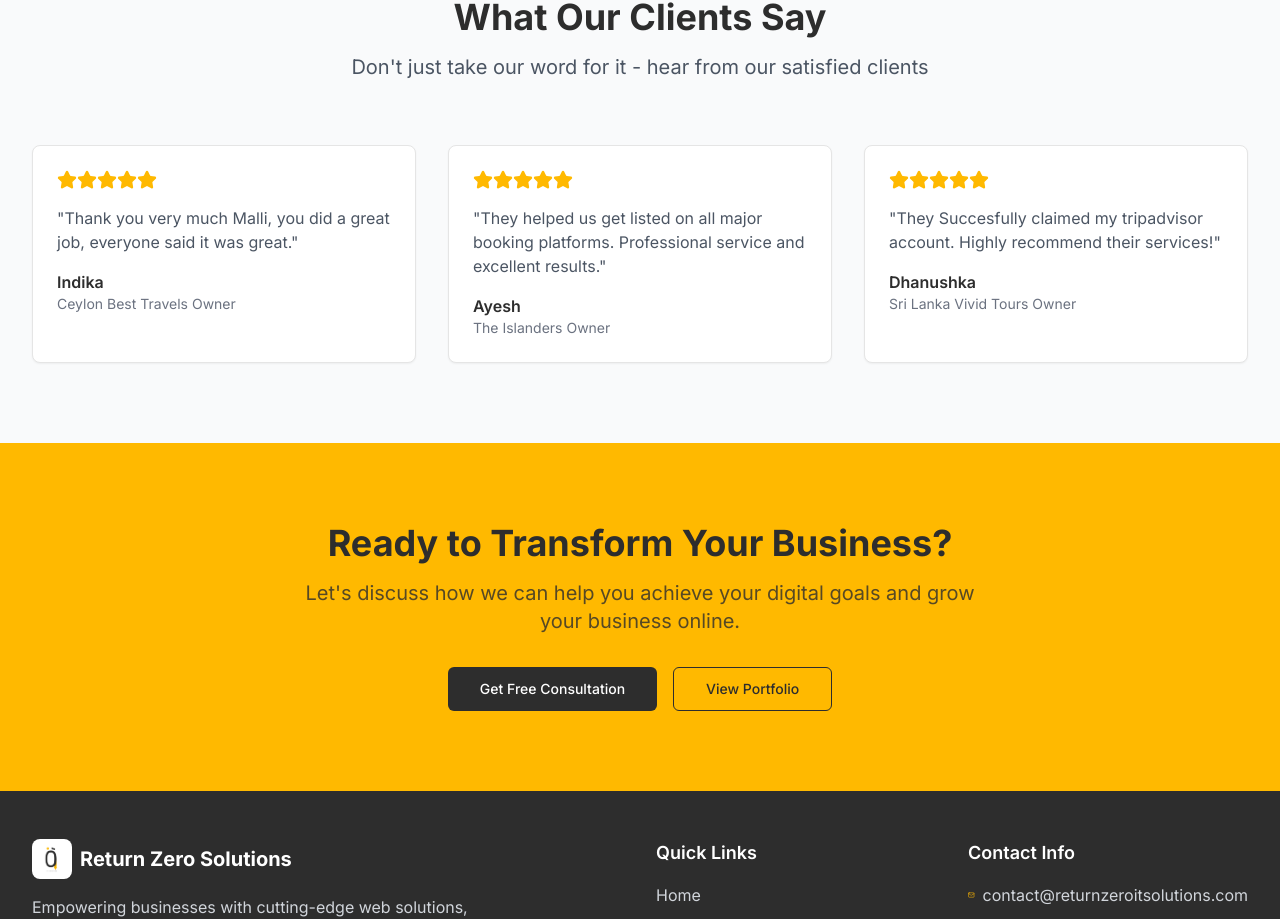
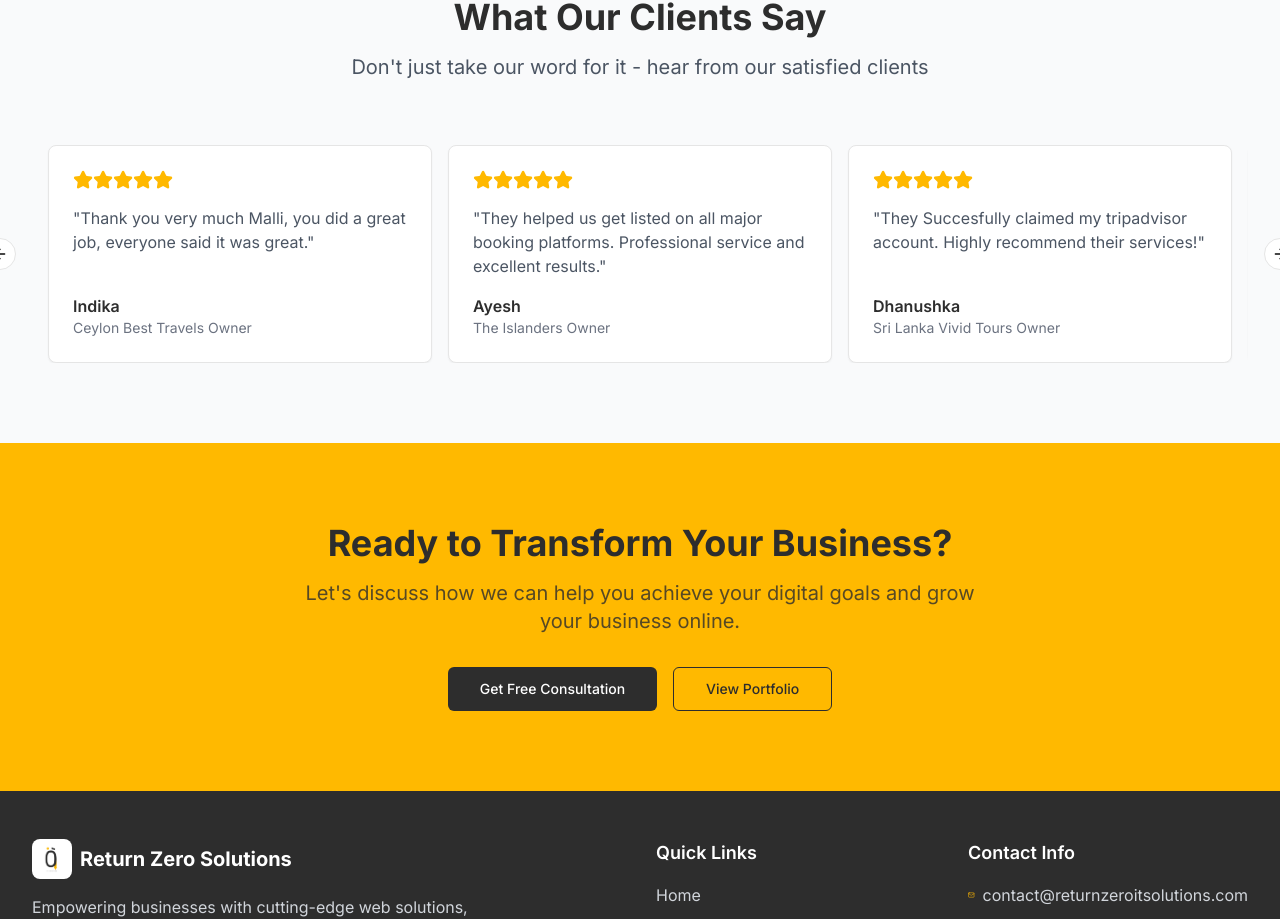
Before and after one commit to finnvirajgithub/return-zero-web, a Next.js app: page / in a window 1280 px wide. Shown: the part 2451-3370 px from the top of the page. Built offline with nearby package versions, Linux system fonts and the light colour scheme.

Commit message:
update the review bar

```diff
--- a/app/page.tsx
+++ b/app/page.tsx
@@ -6,6 +6,8 @@ import { Button } from "@/components/ui/button"
 import { Card, CardContent, CardDescription, CardHeader, CardTitle } from "@/components/ui/card"
 import { Badge } from "@/components/ui/badge"
 import { Code, Globe, Smartphone, TrendingUp, ArrowRight, CheckCircle, Star } from "lucide-react"
+import { Carousel, CarouselContent, CarouselItem, CarouselNext, CarouselPrevious } from "@/components/ui/carousel"
+import Autoplay from "embla-carousel-autoplay"
 
 export default function HomePage() {
   const [isVisible, setIsVisible] = useState(false)
@@ -63,7 +65,30 @@ export default function HomePage() {
       content: "They Succesfully claimed my tripadvisor account. Highly recommend their services!",
       rating: 5,
     },
-
+    {
+      name: "Pradeep",
+      role: "Adventure Tours Sri Lanka Owner",
+      content: "Outstanding website development and SEO optimization. Our bookings increased significantly within 3 months.",
+      rating: 5,
+    },
+    {
+      name: "Kavya",
+      role: "Tropical Paradise Hotel Manager",
+      content: "The integration with Booking.com and Airbnb was seamless. Their team was professional and responsive throughout.",
+      rating: 5,
+    },
+    {
+      name: "Rohan",
+      role: "Sri Lanka Adventure Travel Owner",
+      content: "Excellent customer support and timely delivery. They went above and beyond to ensure our satisfaction.",
+      rating: 5,
+    },
+    {
+      name: "Lakshmi",
+      role: "Heritage Tours Operator",
+      content: "Their digital solutions transformed our business. Highly professional and knowledgeable team!",
+      rating: 5,
+    },
   ]
 
   return (
@@ -319,24 +344,41 @@ export default function HomePage() {
             <h2 className="text-3xl md:text-4xl font-bold text-brand-dark mb-4">What Our Clients Say</h2>
             <p className="text-xl text-gray-600">Don't just take our word for it - hear from our satisfied clients</p>
           </div>
-          <div className="grid grid-cols-1 md:grid-cols-3 gap-8">
+          <Carousel
+            opts={{
+              align: "center",
+              loop: true,
+            }}
+            plugins={[
+              Autoplay({
+                delay: 5000,
+              }),
+            ]}
+            className="w-full"
+          >
+            <CarouselContent className="px-4">
               {testimonials.map((testimonial, index) => (
-              <Card key={index} className="hover:shadow-lg transition-shadow">
-                <CardContent className="p-6">
+                <CarouselItem key={index} className="md:basis-1/2 lg:basis-1/3">
+                  <Card className="h-full hover:shadow-lg transition-shadow">
+                    <CardContent className="p-6 flex flex-col h-full">
                       <div className="flex mb-4">
                         {[...Array(testimonial.rating)].map((_, i) => (
                           <Star key={i} className="h-5 w-5 text-brand-yellow fill-current" />
                         ))}
                       </div>
-                  <p className="text-gray-600 mb-4">"{testimonial.content}"</p>
-                  <div>
+                      <p className="text-gray-600 mb-4 flex-grow">"{testimonial.content}"</p>
+                      <div className="mt-auto">
                         <div className="font-semibold text-brand-dark">{testimonial.name}</div>
                         <div className="text-sm text-gray-500">{testimonial.role}</div>
                       </div>
                     </CardContent>
                   </Card>
+                </CarouselItem>
               ))}
-          </div>
+            </CarouselContent>
+            <CarouselPrevious className="hidden sm:flex" />
+            <CarouselNext className="hidden sm:flex" />
+          </Carousel>
         </div>
       </section>
 
--- a/package.json
+++ b/package.json
@@ -45,6 +45,7 @@
     "clsx": "^2.1.1",
     "cmdk": "latest",
     "date-fns": "4.1.0",
+    "embla-carousel-autoplay": "^8.6.0",
     "embla-carousel-react": "latest",
     "fs": "latest",
     "input-otp": "latest",
```
Also changed, not shown: 1 other file (tests, documents, lock files or other folders). Lines whose indentation alone changed are shown as unchanged.
